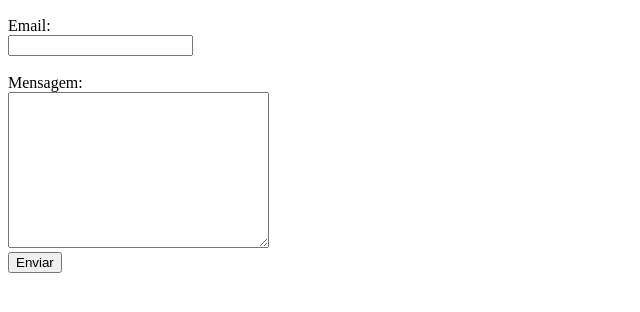
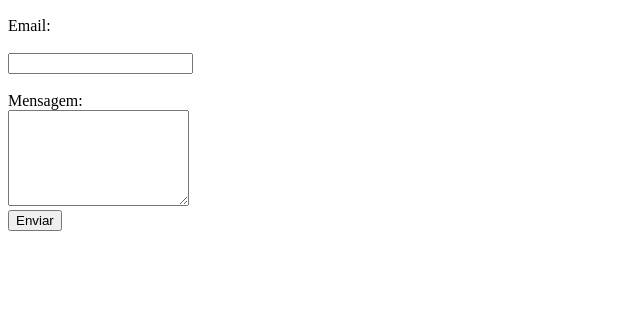
Before and after one commit to Gerencia-de-configuracao-e-mudancas/pull-request-e-code-review-bloco-do-acucar, a plain HTML site: page contato.html in a window 1280 px wide. Shown: the part 50-362 px from the top of the page, without its empty margins (0-640 px from the left). Drawn offline with Linux system fonts and the light colour scheme.

Commit message:
Prepara pagina de contato para a parte logica de contato

```diff
--- a/contato.html
+++ b/contato.html
@@ -1,5 +1,5 @@
 <!DOCTYPE html>
-<html lang="en">
+<html lang="pt-br">
   <head>
     <meta charset="UTF-8" />
     <meta name="viewport" content="width=device-width, initial-scale=1.0" />
@@ -9,19 +9,32 @@
     <section class="contato-container">
       <h1>Contato</h1>
 
-      <form method="post">
-        <label for=""> Email: </label>
-        <div>
-          <input type="email" name="" id="" />
+      <form id="form">
+        <div class="campo">
+          <label for="email-input">Email:</label>
+          <br />
+          <br />
+          <input type="email" id="email-input" name="email" required />
         </div>
         <br />
-        <label for=""> Mensagem: </label>
-        <div>
-          <textarea name="" id="" cols="30" rows="10"></textarea>
+        <div class="campo">
+          <label for="text-input">Mensagem:</label>
+          <br />
+          <textarea
+            id="text-input"
+            name="mensagem"
+            rows="6"
+            required
+          ></textarea>
         </div>
+
+        <button type="submit">Enviar</button>
       </form>
+      <br />
+
       <div class="feedback"></div>
-      <button type="submit">Enviar</button>
     </section>
+
+    <script src="main.js"></script>
   </body>
 </html>
```
